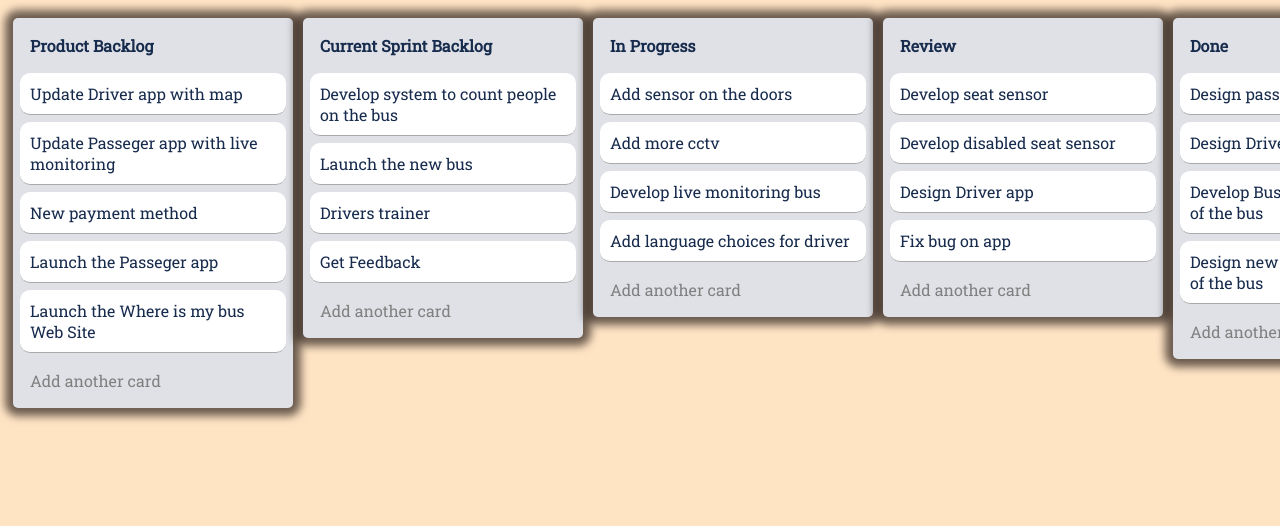
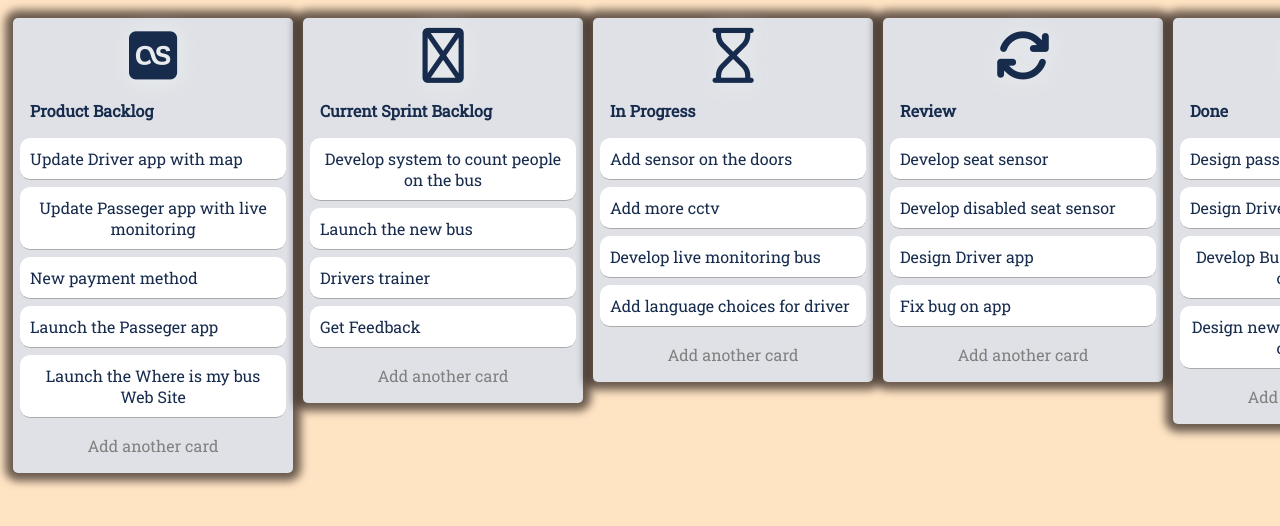
Before and after one commit to wandyalmeida/csp-ps_ca3, a plain HTML site: page index.html in a window 1280 px wide. Shown: the top 526 px of the page. Drawn offline with nearby package versions, Linux system fonts and the light colour scheme.

Commit message:
adding icons and update the css

```diff
--- a/index.html
+++ b/index.html
@@ -3,7 +3,7 @@
 <head>
   <meta charset="UTF-8">
   <title>CodePen - Trello Clone</title>
-
+  <script src="https://kit.fontawesome.com/4d3ecfb0ff.js" crossorigin="anonymous"></script>
   <link rel="stylesheet" href="./style.css">
 
 
@@ -12,6 +12,7 @@
 <!-- partial:index.partial.html -->
 <div id="main">
   <div class="list">
+    <i class="fa-brands fa-lastfm-square"></i>
     <div class="title removable editable">Product Backlog</div>
     <div class="content">
       <div class="card removable editable">Update Driver app with map</div>
@@ -23,6 +24,7 @@
     <div class="add-card editable">Add another card</div>
   </div>
   <div class="list">
+    <i class="fa-regular fa-toolbox"></i>
     <div class="title removable editable">Current Sprint Backlog</div>
     <div class="content">
       <div class="card removable editable">Develop system to count people on the bus</div>
@@ -33,6 +35,7 @@
     <div class="add-card editable">Add another card</div>
   </div>
   <div class="list">
+    <i class="fa-regular fa-hourglass"></i>
     <div class="title removable editable">In Progress</div>
     <div class="content"></div>
     <div class="card removable editable">Add sensor on the doors</div>
@@ -43,6 +46,7 @@
     <div class="add-card editable">Add another card</div>
   </div>
   <div class="list">
+    <i class="fa-solid fa-arrows-rotate"></i>
     <div class="title removable editable">Review</div>
     <div class="content"></div>
     <div class="card removable editable">Develop seat sensor</div>
@@ -53,6 +57,7 @@
   </div>
 
   <div class="list">
+    <i class="fa-solid fa-circle-check"></i>
     <div class="title removable editable">Done</div>
     <div class="content"></div>
     <div class="card removable editable">Design passager app</div>
--- a/style.css
+++ b/style.css
@@ -22,6 +22,12 @@ div {
 .title {
   font-weight: 600;
 
+}
+
+i{
+  font-size: 55px;
+  text-shadow: 2px 2px 20px #ECF0F1;
+  margin-top: 10px;
 }
 
 .editable {
@@ -55,6 +61,7 @@ div {
   min-width: 280px;
   margin: 10px 5px;
   position: relative;
+  text-align: center;
   background: #dfe1e6;
   box-shadow: 0px 0px 8px 8px rgba(10, 0, 0, 0.6);
 
```
